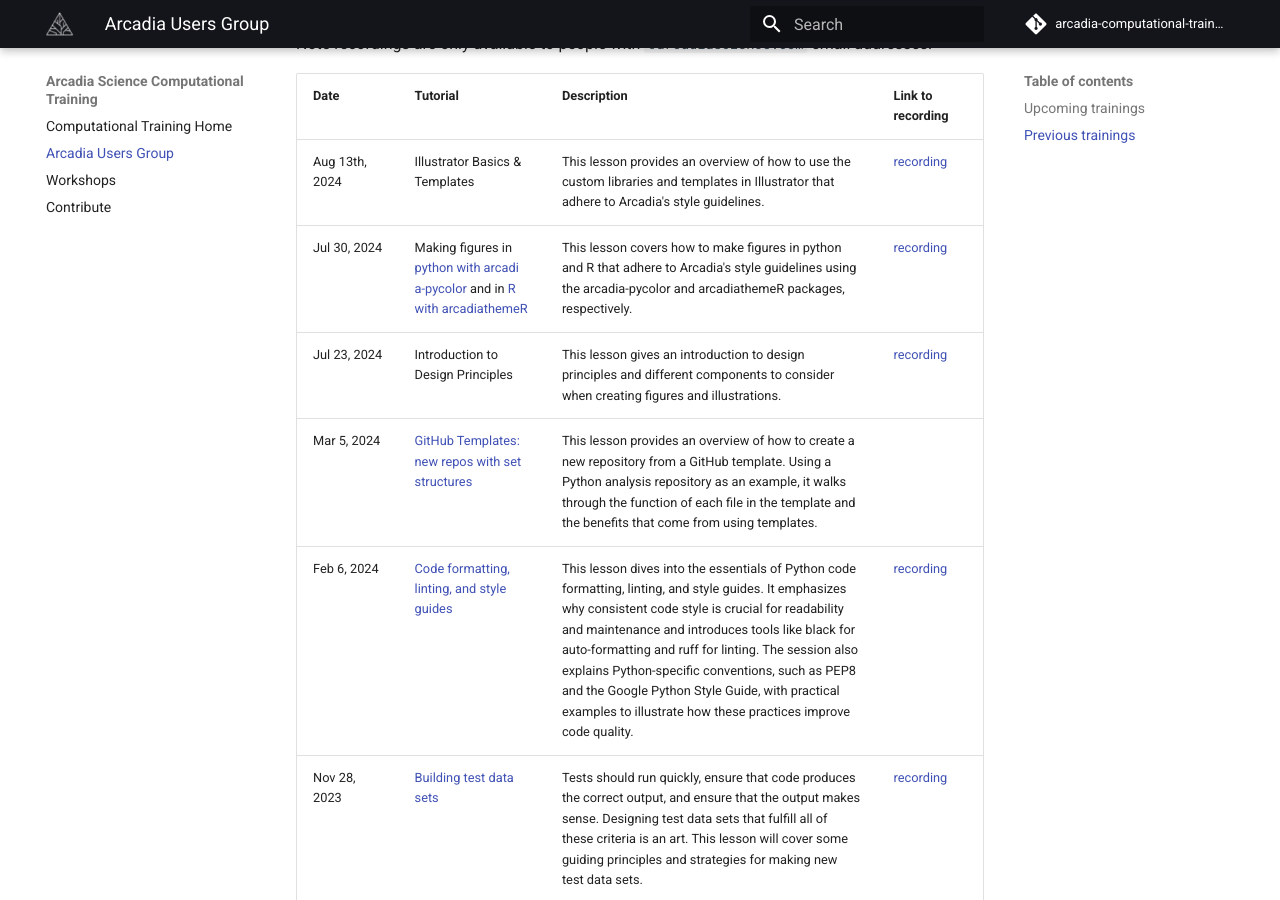
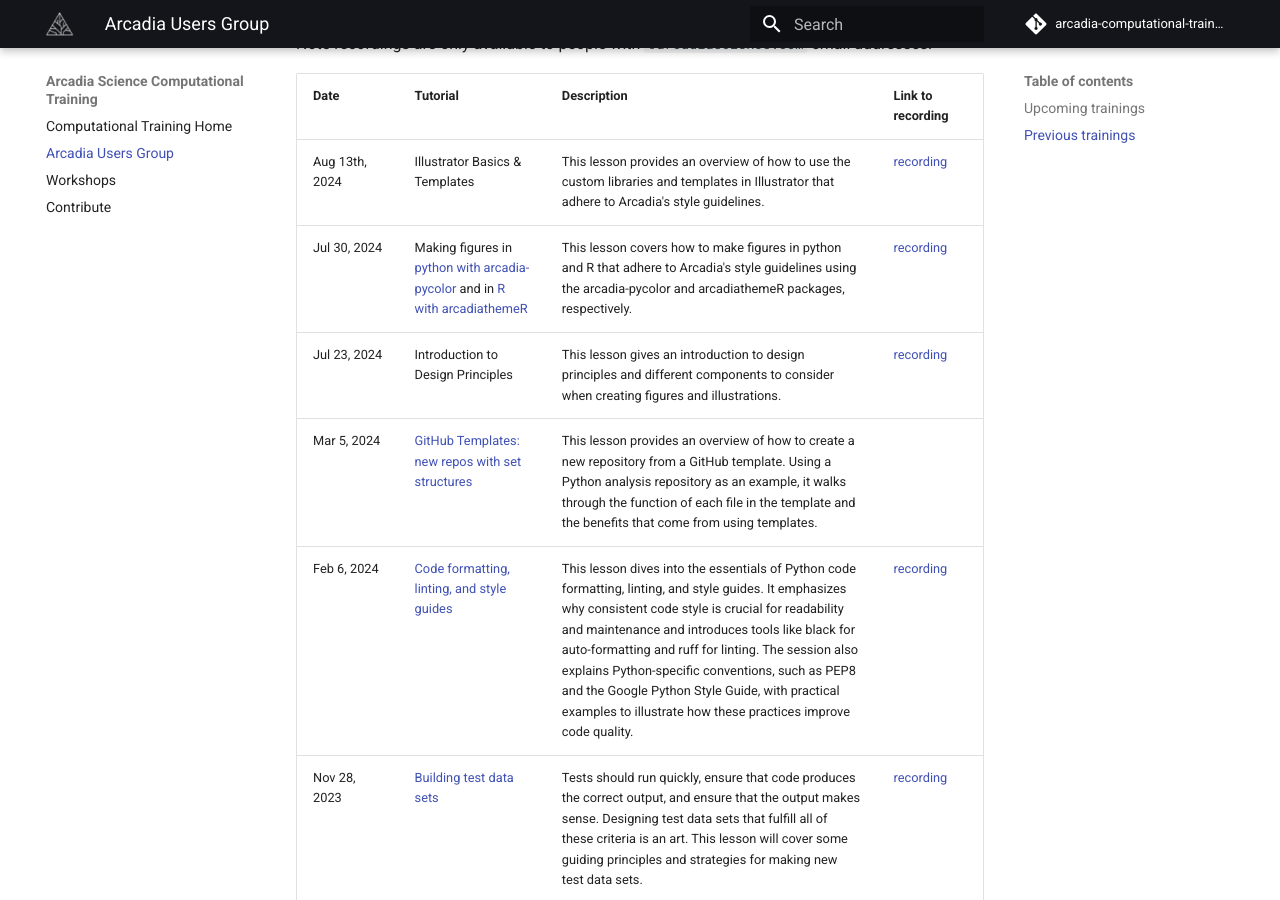
Before and after one commit to Arcadia-Science/arcadia-computational-training, an MkDocs documentation site: the page built from docs/arcadia-users-group/overview.md, in a window 1280 px wide and 900 px high, scrolled down 824 px. Built offline with MkDocs 1.6.1 and Material for MkDocs 9.7.7, drawn with Linux system fonts in a browser that asks for light colours; comment, search, counter and statistics services are not loaded.

Commit message:
Update docs/arcadia-users-group/overview.md
Co-authored-by: Dennis August Sun <dennis.a.sun@gmail.com>
Signed-off-by: Elizabeth McDaniel <elizabethmcd93@gmail.com>

```diff
--- a/docs/arcadia-users-group/overview.md
+++ b/docs/arcadia-users-group/overview.md
@@ -29,7 +29,7 @@ Note recordings are only available to people with `@arcadiascience.com` email ad
 | Date          | Tutorial                                                                                                                                                                   | Description                                                                                                                                                                                                                                                                                                                                                                                                                                          | Link to recording                                                                                 |
 | ------------- | -------------------------------------------------------------------------------------------------------------------------------------------------------------------------- | ---------------------------------------------------------------------------------------------------------------------------------------------------------------------------------------------------------------------------------------------------------------------------------------------------------------------------------------------------------------------------------------------------------------------------------------------------- | ------------------------------------------------------------------------------------------------- |
 | Aug 13th, 2024  | Illustrator Basics & Templates | This lesson provides an overview of how to use the custom libraries and templates in Illustrator that adhere to Arcadia's style guidelines. | [recording](https://youtu.be/kqi-ujuwp4o) |
-| Jul 30, 2024 | Making figures in [python with arcadi a-pycolor](./20240730-arcadia-pycolor/lesson.md) and in [R with arcadiathemeR](./20240730-arcadiathemer/20240730-arcadiathemer.md) | This lesson covers how to make figures in python and R that adhere to Arcadia's style guidelines using the arcadia-pycolor and arcadiathemeR packages, respectively. | [recording](https://youtu.be/cDkuVdi6ApU) |
+| Jul 30, 2024 | Making figures in [python with arcadia-pycolor](./20240730-arcadia-pycolor/lesson.md) and in [R with arcadiathemeR](./20240730-arcadiathemer/20240730-arcadiathemer.md) | This lesson covers how to make figures in python and R that adhere to Arcadia's style guidelines using the arcadia-pycolor and arcadiathemeR packages, respectively. | [recording](https://youtu.be/cDkuVdi6ApU) |
 | Jul 23, 2024 | Introduction to Design Principles | This lesson gives an introduction to design principles and different components to consider when creating figures and illustrations.| [recording](https://youtu.be/np4i5_Yc6Bc) |
 | Mar 5, 2024  | [GitHub Templates: new repos with set structures](20240305-github-templates/lesson.md) | This lesson provides an overview of how to create a new repository from a GitHub template. Using a Python analysis repository as an example, it walks through the function of each file in the template and the benefits that come from using templates.|
 | Feb 6, 2024  | [Code formatting, linting, and style guides](20240206-intro-to-formatting-and-linting/lesson.md) | This lesson dives into the essentials of Python code formatting, linting, and style guides. It emphasizes why consistent code style is crucial for readability and maintenance and introduces tools like black for auto-formatting and ruff for linting. The session also explains Python-specific conventions, such as PEP8 and the Google Python Style Guide, with practical examples to illustrate how these practices improve code quality.| [recording](https://youtu.be/Nzze0OopizE) |
```
